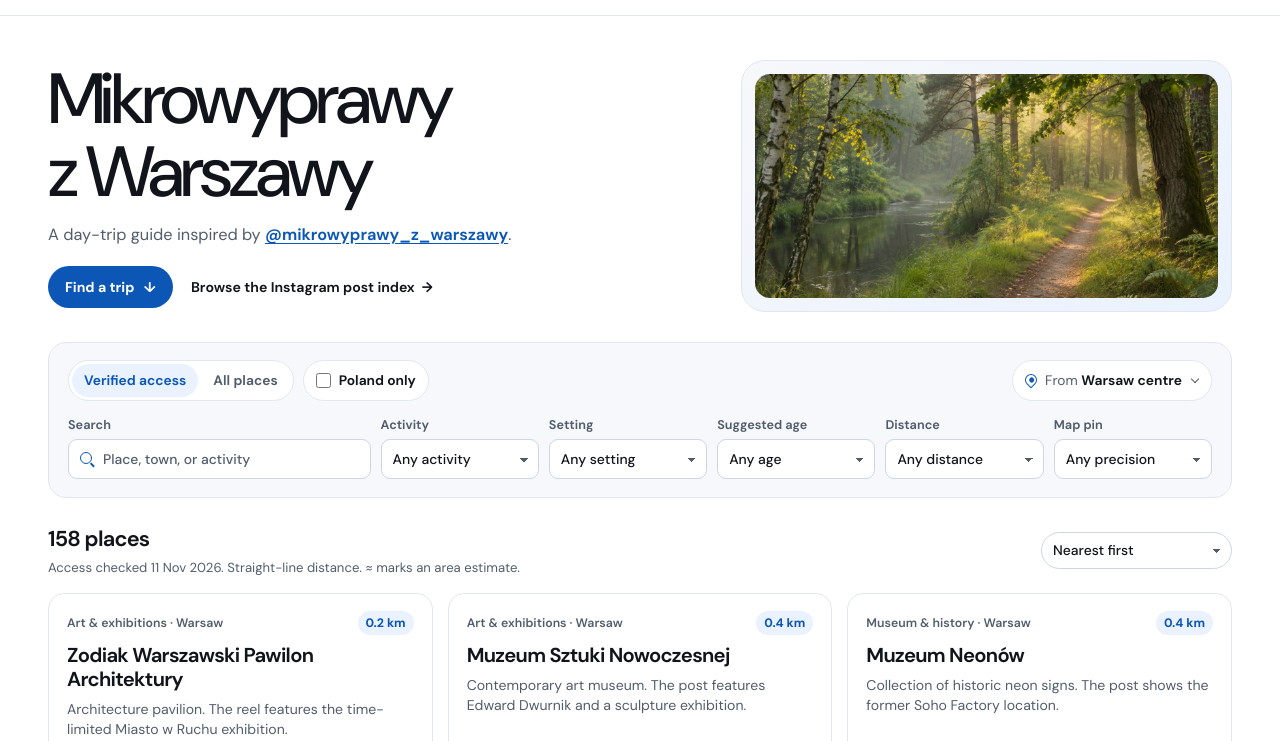
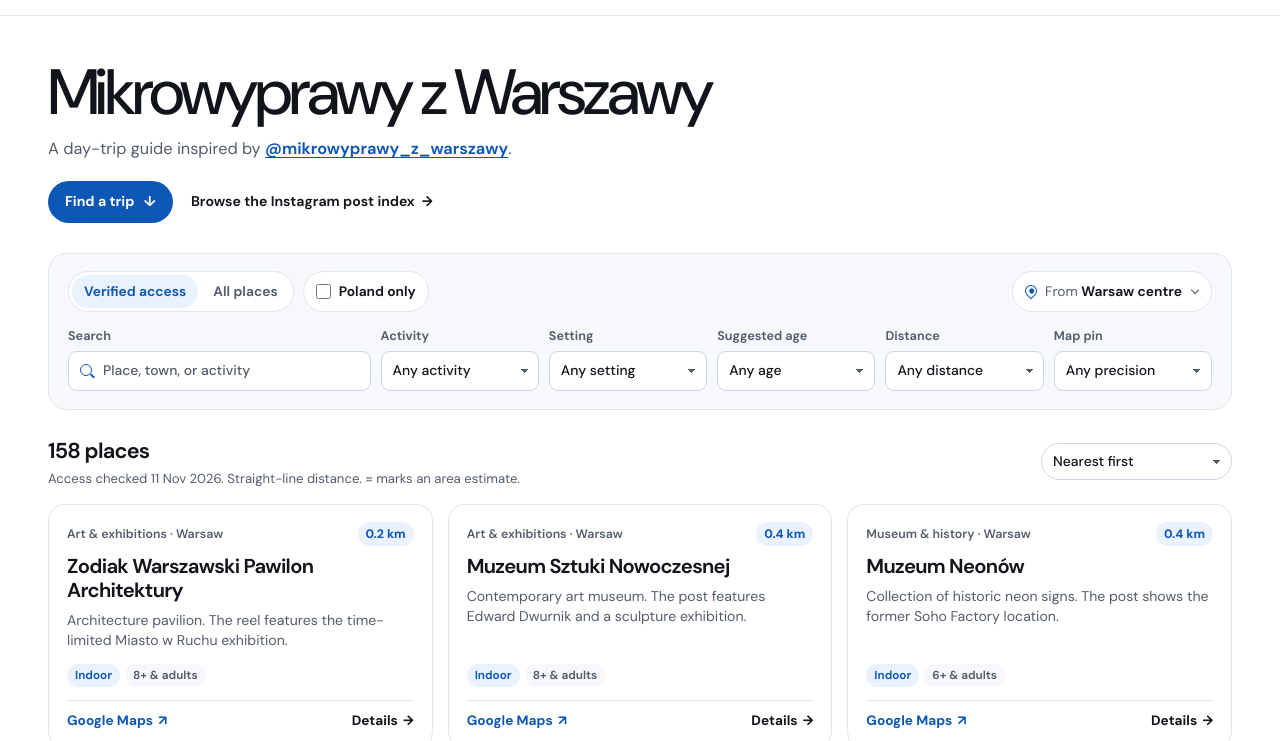
Before and after one commit to yeromin/yeromin.github.io, a plain HTML site: page mikrowyprawy/index.html in a window 1280 px wide. Shown: the part 59-800 px from the top of the page. Drawn offline with Linux system fonts and the light colour scheme.

Commit message:
Remove the trip guide cover image

```diff
--- a/assets/site.css
+++ b/assets/site.css
@@ -226,35 +226,12 @@ img { display: block; max-width: 100%; }
 
 .trip-main { padding-block: 44px 60px; }
 
-.trip-hero {
-  display: grid;
-  grid-template-columns: minmax(0, 1.18fr) minmax(0, 0.92fr);
-  align-items: center;
-  gap: clamp(32px, 5vw, 68px);
-}
-
-.hero-copy h1 { font-size: clamp(3rem, 5.55vw, 4.7rem); }
-.hero-copy p { margin-top: 15px; color: var(--muted); font-size: 1.02rem; }
-.hero-copy p a { overflow-wrap: anywhere; font-weight: 650; }
+.trip-hero h1 { font-size: clamp(2.35rem, 5.4vw, 4rem); text-wrap: balance; }
+.trip-hero p { margin-top: 12px; color: var(--muted); font-size: 1.02rem; }
+.trip-hero p a { overflow-wrap: anywhere; font-weight: 650; }
 .hero-actions { display: flex; flex-wrap: wrap; align-items: center; gap: 11px 18px; margin-top: 19px; }
 .hero-archive { display: inline-flex; align-items: center; gap: 7px; color: var(--ink); text-decoration: none; font-size: 0.88rem; font-weight: 650; }
 .hero-archive:hover { text-decoration: underline; }
-
-.hero-visual {
-  padding: 13px;
-  border: 1px solid var(--line);
-  border-radius: 24px;
-  background: linear-gradient(145deg, var(--surface), var(--blue-soft));
-}
-
-.hero-visual img {
-  width: 100%;
-  aspect-ratio: 2.07;
-  height: auto;
-  border-radius: 15px;
-  object-fit: cover;
-  object-position: 60% 57%;
-}
 
 .explorer { margin-top: 30px; }
 
@@ -459,7 +436,6 @@ img { display: block; max-width: 100%; }
 
 @media (max-width: 880px) {
   .shell { width: calc(100% - 48px); }
-  .trip-hero { gap: 24px; }
   .place-grid { grid-template-columns: repeat(2, minmax(0, 1fr)); }
 }
 
@@ -472,10 +448,7 @@ img { display: block; max-width: 100%; }
   .language-select { grid-column: 2; }
   #main, #find-trips { scroll-margin-top: 14px; }
   .trip-main, .home-main, .post-main { padding-top: 32px; }
-  .trip-hero, .project-grid, .place-grid { grid-template-columns: 1fr; }
-  .hero-copy h1 { font-size: clamp(2.35rem, 9vw, 3.4rem); }
-  .hero-visual { padding: 9px; border-radius: 18px; }
-  .hero-visual img { border-radius: 11px; }
+  .project-grid, .place-grid { grid-template-columns: 1fr; }
   .explorer { margin-top: 24px; }
   .filter-panel { padding: 13px; }
   .filters .search-field { flex-basis: 100%; }
--- a/mikrowyprawy/index.html
+++ b/mikrowyprawy/index.html
@@ -7,7 +7,7 @@
   <meta name="theme-color" content="#ffffff">
   <title>Mikrowyprawy z Warszawy · yeromin</title>
   <link rel="icon" href="../assets/favicon.png" type="image/png">
-  <link rel="stylesheet" href="../assets/site.css?v=7">
+  <link rel="stylesheet" href="../assets/site.css?v=8">
   <script type="module" src="./trips.js?v=7"></script>
 </head>
 <body>
@@ -29,16 +29,11 @@
 
   <main id="main" class="shell trip-main">
     <section class="trip-hero" aria-labelledby="trip-title">
-      <div class="hero-copy">
-        <h1 id="trip-title" lang="pl">Mikrowyprawy<br>z Warszawy</h1>
-        <p><span data-i18n="tripIntro">A day-trip guide inspired by</span> <a href="https://www.instagram.com/mikrowyprawy_z_warszawy/" target="_blank" rel="noopener">@mikrowyprawy_z_warszawy</a>.</p>
-        <div class="hero-actions">
-          <a class="button button-primary" href="#find-trips"><span data-i18n="findTrip">Find a trip</span><span aria-hidden="true">↓</span></a>
-          <a class="hero-archive" href="posts/"><span data-i18n="browsePosts">Browse the Instagram post index</span><span aria-hidden="true">→</span></a>
-        </div>
-      </div>
-      <div class="hero-visual">
-        <img src="../assets/woodland.jpg" alt="" width="1360" height="907" fetchpriority="high">
+      <h1 id="trip-title" lang="pl">Mikrowyprawy z Warszawy</h1>
+      <p><span data-i18n="tripIntro">A day-trip guide inspired by</span> <a href="https://www.instagram.com/mikrowyprawy_z_warszawy/" target="_blank" rel="noopener">@mikrowyprawy_z_warszawy</a>.</p>
+      <div class="hero-actions">
+        <a class="button button-primary" href="#find-trips"><span data-i18n="findTrip">Find a trip</span><span aria-hidden="true">↓</span></a>
+        <a class="hero-archive" href="posts/"><span data-i18n="browsePosts">Browse the Instagram post index</span><span aria-hidden="true">→</span></a>
       </div>
     </section>
 
```
Also changed, not shown: index.html (+1 -1 lines), mikrowyprawy/posts/index.html (+1 -1 lines).
